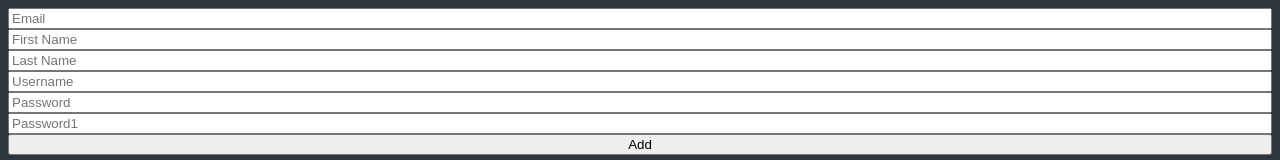
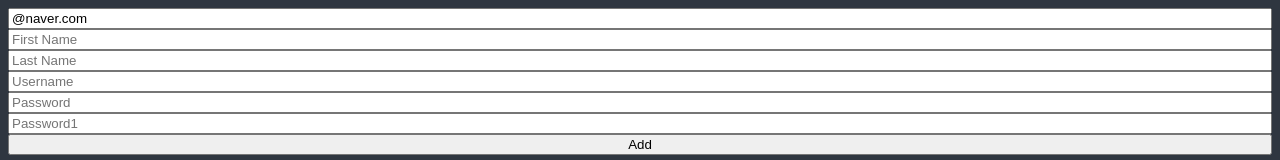
Before and after one commit to jisooooooooooo/ReactChallenge, a React (Create React App) app in the folder reactchallengetypescript/: page / in a window 1280 px wide. Shown: the top 160 px of the page. Built offline with nearby package versions, Linux system fonts and the light colour scheme.

Commit message:
form errors

```diff
--- a/reactchallengetypescript/src/ToDoList.tsx
+++ b/reactchallengetypescript/src/ToDoList.tsx
@@ -1,4 +1,3 @@
-import React, { useState } from "react";
 import { useForm } from "react-hook-form";
 // function ToDoList() {
 //   const [toDo, setToDo] = useState("");
@@ -22,35 +21,70 @@
 //   );
 // }
 
+interface IForm {
+  email: string;
+  firstName: string;
+  lastName: string;
+  username: string;
+  password: string;
+  password1: string;
+}
+
 function ToDoList() {
-  const { register, handleSubmit, formState } = useForm();
+  const {
+    register,
+    handleSubmit,
+    formState: { errors },
+  } = useForm<IForm>({
+    defaultValues: {
+      email: "@naver.com",
+    },
+  });
   const onValid = (data: any) => {
     console.log(data);
   };
-  console.log(formState.errors);
+
   return (
     <div>
       <form
         style={{ display: "flex", flexDirection: "column" }}
         onSubmit={handleSubmit(onValid)}
       >
-        <input {...register("email", { required: true })} placeholder="Email" />
         <input
-          {...register("firstName", { required: true })}
+          {...register("email", {
+            required: "Email is required",
+            pattern: {
+              value: /^[A-Za-z0-9._%+-]+@naver.com$/,
+              message: "Only naver.com emails allowed",
+            },
+          })}
+          placeholder="Email"
+        />
+        <span>{errors?.email?.message as string}</span>
+        <input
+          {...register("firstName", { required: "write here" })}
           placeholder="First Name"
         />
+        <span>{errors?.firstName?.message as string}</span>
+
         <input
-          {...register("lastName", { required: true })}
+          {...register("lastName", { required: "write here" })}
           placeholder="Last Name"
         />
+        <span>{errors?.lastName?.message as string}</span>
+
         <input
-          {...register("username", { required: true, minLength: 10 })}
+          {...register("username", { required: "write here", minLength: 10 })}
           placeholder="Username"
         />
+        <span>{errors?.username?.message as string}</span>
+
         <input
-          {...register("password", { required: true, minLength: 5 })}
+          {...register("password", { required: "write here", minLength: 5 })}
           placeholder="Password"
         />
+        <span>{errors?.password?.message as string}</span>
+
         <input
           {...register("password1", {
             required: "Password is required",
@@ -61,6 +95,8 @@
           })}
           placeholder="Password1"
         />
+        <span>{errors?.password1?.message as string}</span>
+
         <button>Add</button>
       </form>
     </div>
```
